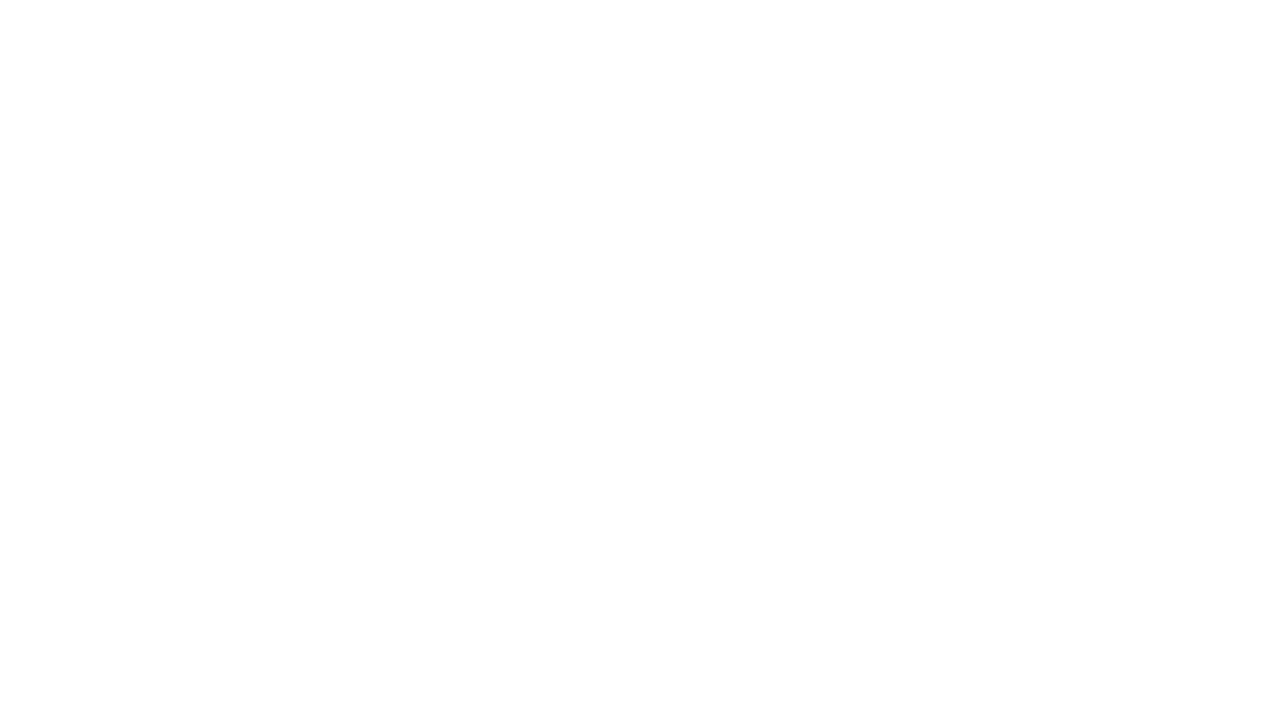
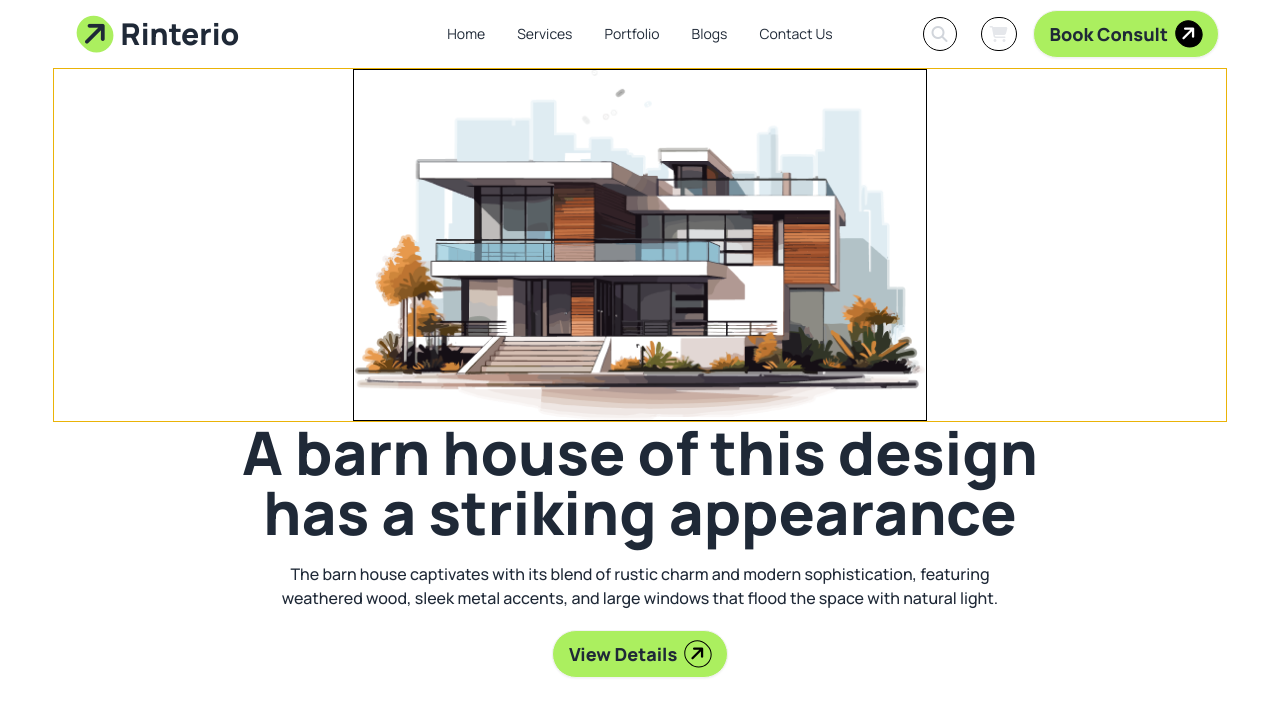
Before and after one commit to wasifuddin/Assignment-3, a plain HTML site: page index.html in a window 1280 px wide. Drawn offline with nearby package versions, Linux system fonts and the light colour scheme.

Commit message:
Header Structure Done

```diff
--- a/index.html
+++ b/index.html
@@ -1,9 +1,30 @@
 <!DOCTYPE html>
-<html lang="en">
+<html lang="en" data-theme="light">
   <head>
     <meta charset="UTF-8" />
     <meta name="viewport" content="width=device-width, initial-scale=1.0" />
     <script src="https://cdn.tailwindcss.com"></script>
+
+    <link
+      href="https://cdn.jsdelivr.net/npm/daisyui@4.12.10/dist/full.min.css"
+      rel="stylesheet"
+      type="text/css"
+    />
+    <script src="https://cdn.tailwindcss.com"></script>
+    <link
+      rel="stylesheet"
+      href="https://cdnjs.cloudflare.com/ajax/libs/font-awesome/6.6.0/css/all.min.css"
+      integrity="sha512-Kc323vGBEqzTmouAECnVceyQqyqdsSiqLQISBL29aUW4U/M7pSPA/gEUZQqv1cwx4OnYxTxve5UMg5GT6L4JJg=="
+      crossorigin="anonymous"
+      referrerpolicy="no-referrer"
+    />
+    <link rel="preconnect" href="https://fonts.googleapis.com" />
+    <link rel="preconnect" href="https://fonts.gstatic.com" crossorigin />
+    <link
+      href="https://fonts.googleapis.com/css2?family=Manrope:wght@200..800&display=swap"
+      rel="stylesheet"
+    />
+    <title>Assignment 3</title>
     <script>
       tailwind.config = {
         theme: {
@@ -11,14 +32,50 @@
             colors: {
               clifford: "#da373d",
             },
+            fontFamily: {
+              manrope: ["Manrope", "sans-serif"],
+            },
           },
         },
       };
     </script>
-    <title>Assignment 3</title>
   </head>
-  <body>
-    <header></header>
+  <body class="font-manrope">
+    <header class="w-11/12 mx-auto">
+      <div class="navbar bg-base-100">
+        <div class="navbar-start">
+
+          <a class="btn btn-ghost text-3xl font-extrabold"><i class="fa-solid fa-arrow-right -rotate-45 rounded-full bg-[#ABEF5F] p-1"></i>
+            Rinterio</a>
+        </div>
+        <div class="navbar-center hidden lg:flex">
+          <ul class="menu menu-horizontal px-1">
+            <li><a>Home</a></li>
+            <li><a>Services</a></li>
+            <li><a>Portfolio</a></li>
+            <li><a>Blogs</a></li>
+            <li><a>Contact Us</a></li>
+          </ul>
+        </div>
+        <div class="navbar-end">
+          <i class="fa-solid fa-magnifying-glass  mx-2 p-1 rounded-full text-gray-300 border border-black p-2"></i>
+          <i class="fa-solid fa-cart-shopping mx-4 p-2 rounded-full text-gray-200 border border-black"></i>
+          <a class="btn bg-[#ABEF5F] rounded-full font-extrabold text-lg">Book Consult<i class="fa-solid fa-arrow-right -rotate-45 rounded-full border border-black text-white bg-black p-1"></i></a>
+        </div>
+      </div>
+      <div class="flex border border-yellow-500 justify-center">
+        <img src="./assets/banner.png" alt="" class="border border-black">
+
+      </div>
+        <h1 class="text-6xl font-extrabold w-3/4 text-center mx-auto mb-5">A barn house of this design has a striking appearance</h1>
+        <p class="text-base font-medium w-8/12 text-center mx-auto mb-5">The barn house captivates with its blend of rustic charm and modern sophistication, featuring weathered wood, sleek metal accents, and large windows that flood the space with natural light.</p>
+        <div class="flex justify-center">
+          <a class="btn bg-[#ABEF5F] rounded-full font-extrabold text-lg justify-center items-center">View Details<i class="fa-solid fa-arrow-right -rotate-45 rounded-full border border-black text-black  bg-[#ABEF5F] bg-opacity-50 p-1"></i></a>
+        </div>
+
+
+
+    </header>
     <main></main>
     <footer></footer>
   </body>
```
